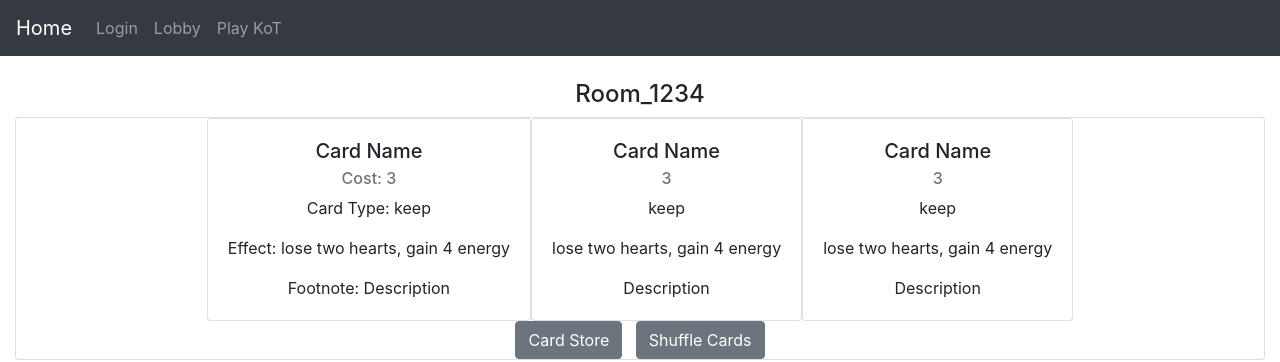
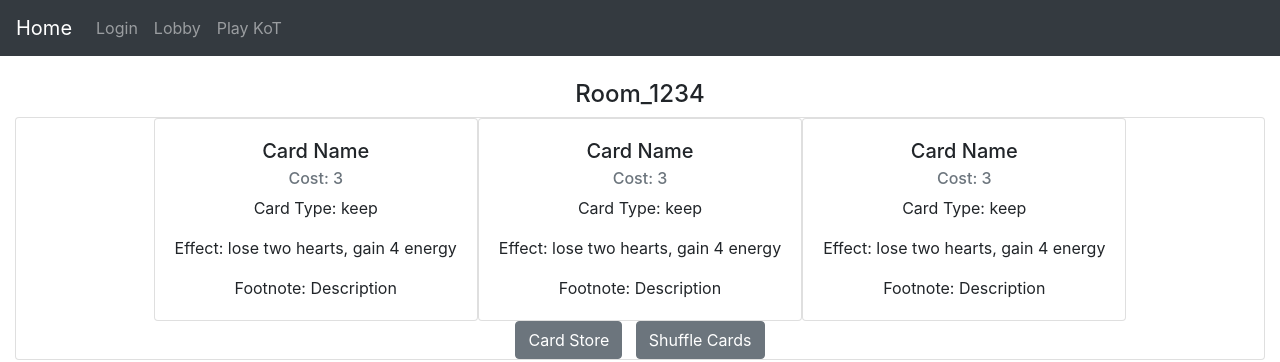
Before and after one commit to borisv1307/kot, a React (Create React App) app in the folder frontend/: page /game in a window 1280 px wide. Shown: the top 362 px of the page. Built offline with nearby package versions, Linux system fonts and the light colour scheme; no server answers.

Commit message:
Updated all 3 cards display notes

```diff
--- a/frontend/src/components/Cards/CardStore.js
+++ b/frontend/src/components/Cards/CardStore.js
@@ -79,20 +79,20 @@ class CardStore extends React.Component {
               <Card>
                 <Card.Body>
                   <Card.Title>{this.state.cardName}</Card.Title>
-                  <Card.Subtitle className="mb-2 text-muted">{this.state.cardCost}</Card.Subtitle>
-                  <Card.Text>{this.state.cardType}</Card.Text>
-                  <Card.Text>{this.state.cardEffect}</Card.Text>
-                  <Card.Text>{this.state.cardFootnote}</Card.Text>
+                  <Card.Subtitle className="mb-2 text-muted">Cost: {this.state.cardCost}</Card.Subtitle>
+                  <Card.Text>Card Type: {this.state.cardType}</Card.Text>
+                  <Card.Text>Effect: {this.state.cardEffect}</Card.Text>
+                  <Card.Text>Footnote: {this.state.cardFootnote}</Card.Text>
                 </Card.Body>
               </Card>
 
               <Card>
                 <Card.Body>
                   <Card.Title>{this.state.cardName}</Card.Title>
-                  <Card.Subtitle className="mb-2 text-muted">{this.state.cardCost}</Card.Subtitle>
-                  <Card.Text>{this.state.cardType}</Card.Text>
-                  <Card.Text>{this.state.cardEffect}</Card.Text>
-                  <Card.Text>{this.state.cardFootnote}</Card.Text>
+                  <Card.Subtitle className="mb-2 text-muted">Cost: {this.state.cardCost}</Card.Subtitle>
+                  <Card.Text>Card Type: {this.state.cardType}</Card.Text>
+                  <Card.Text>Effect: {this.state.cardEffect}</Card.Text>
+                  <Card.Text>Footnote: {this.state.cardFootnote}</Card.Text>
                 </Card.Body>
               </Card>
             </div>
```
